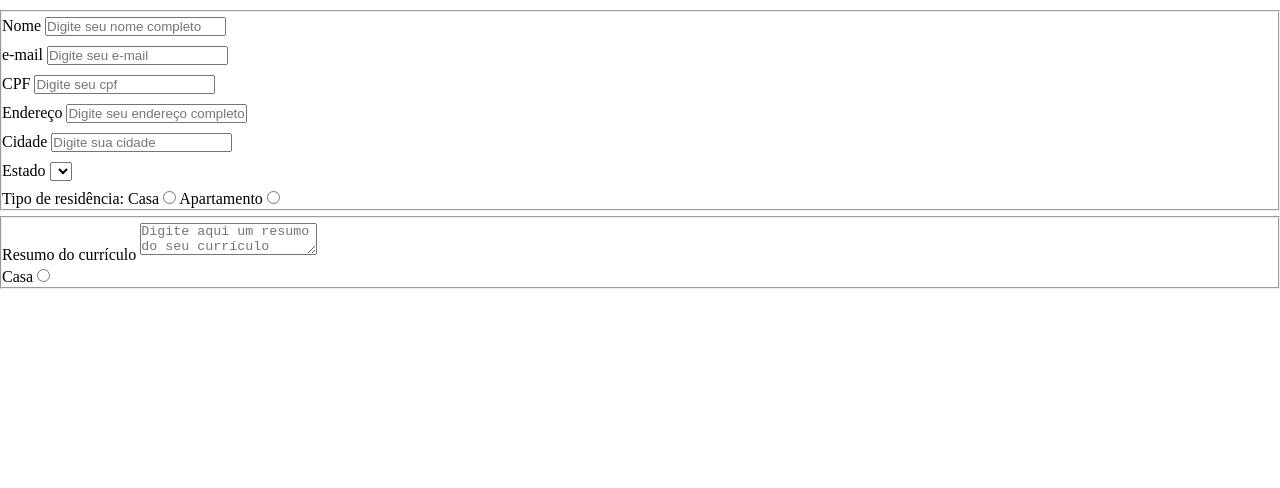
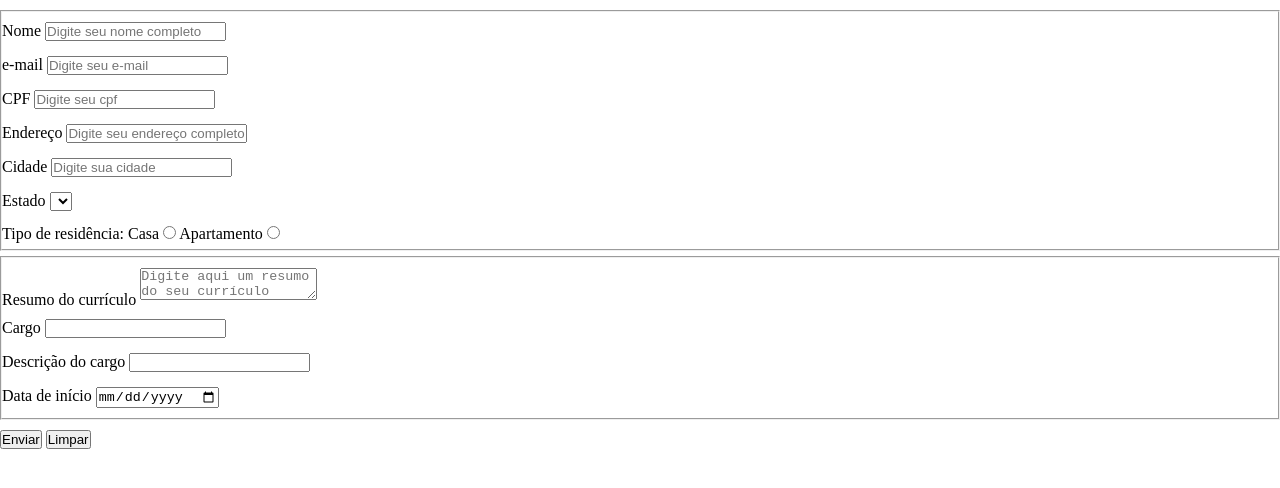
Before and after one commit to nightmartins/trybe-exercises, a plain HTML site: page BLOCO 6/6_1 HTML & CSS - Forms/form.html in a window 1280 px wide. Drawn offline with Linux system fonts and the light colour scheme; files that its build step writes are made by us from their sources.

Commit message:
criação do script

```diff
--- a/BLOCO 6/6_1 HTML & CSS - Forms/form.html
+++ b/BLOCO 6/6_1 HTML & CSS - Forms/form.html
@@ -11,26 +11,32 @@
 <body>
   <form>
     <fieldset>
+      <div>
         <label for="name-input">Nome</label>
-            <input type="text" id="name-input" name="nome" placeholder="Digite seu nome completo" maxlength="40"
-                required>
-            <br>
+        <input type="text" id="name-input" name="nome" placeholder="Digite seu nome completo" maxlength="40" required>
+      </div>
+      <div>
         <label for="email-input">e-mail</label>
         <input type="email" id="email-input" name="email" placeholder="Digite seu e-mail" required>
-            <br>
+      </div>
+      <div>
         <label for="cpf-input">CPF</label>
         <input type="number" id="cpf-input" name="cpf" placeholder="Digite seu cpf" required>
-            <br>
+      </div>
+      <div>
         <label for="address-input">Endereço</label>
-            <input type="text" id="address-input" name="address" placeholder="Digite seu endereço completo"
-                maxlength="200" required>
-            <br>
+        <input type="text" id="address-input" name="address" placeholder="Digite seu endereço completo" maxlength="200"
+          required>
+      </div>
+      <div>
         <label for="city-input">Cidade</label>
         <input type="text" id="city-input" name="city" placeholder="Digite sua cidade" maxlength="28" required>
-            <br>
+      </div>
+      <div>
         <label for="state-input">Estado</label>
         <select name="state" id="state-input"></select>
-            <br>
+      </div>
+      <div>
         <label for="housing-type-block">Tipo de residência:</label>
         <span id="housing-type-block">
           <label for="housing-type">Casa</label>
@@ -38,16 +44,33 @@
           <label for="housing-type">Apartamento</label>
           <input type="radio" name="housing" id="housing-type">
         </span>
+      </div>
     </fieldset>
     <fieldset>
+      <div>
         <label for="resume-summary-input">Resumo do currículo</label>
-            <textarea id="resume-summary-input" name="resume-summary"
-                placeholder="Digite aqui um resumo do seu currículo" maxlength="1000" required></textarea>
-            <br>
-            <label for="">Casa</label>
-            <input type="radio" name="housing" id="housing-type">
+        <textarea id="resume-summary-input" name="resume-summary" placeholder="Digite aqui um resumo do seu currículo"
+          maxlength="1000" required></textarea>
+      </div>
+      <div>
+        <div>
+          <label for="position-input">Cargo</label>
+          <input type="text" name="position" id="position-input" maxlength="40" required>
+        </div>
+        <div>
+          <label for="job-description-input">Descrição do cargo</label>
+          <input type="text" name="job-description" id="job-description-input" maxlength="500" required>
+        </div>
+        <div>
+          <label for="start-date-input">Data de início</label>
+          <input type="date" name="start-date" id="start-date-input" required>
+        </div>
     </fieldset>
   </form>
+  <div>
+    <button type="submit">Enviar</button>
+    <button type="reset">Limpar</button>
+  </div>
 </body>
 
 </html>
```
Also changed, not shown: BLOCO 6/6_1 HTML & CSS - Forms/script.js (added). Lines whose indentation alone changed are shown as unchanged.
